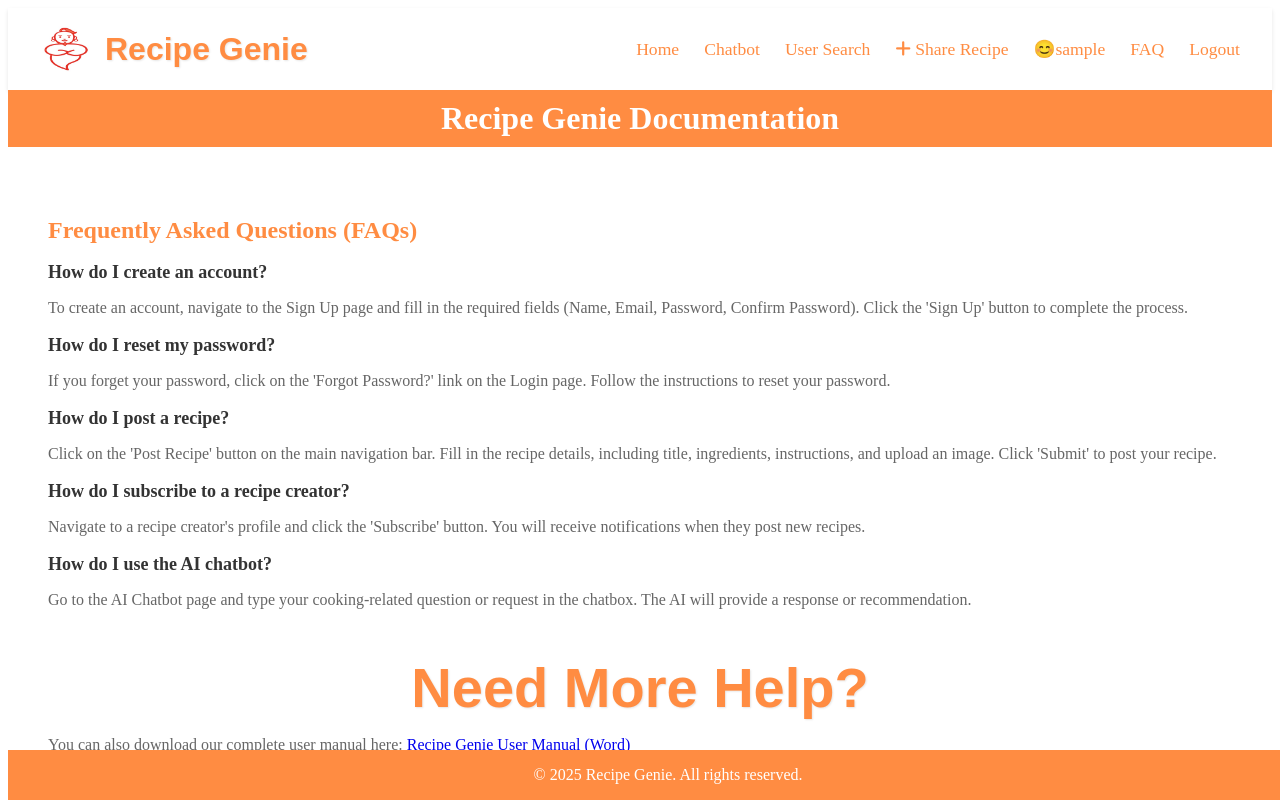
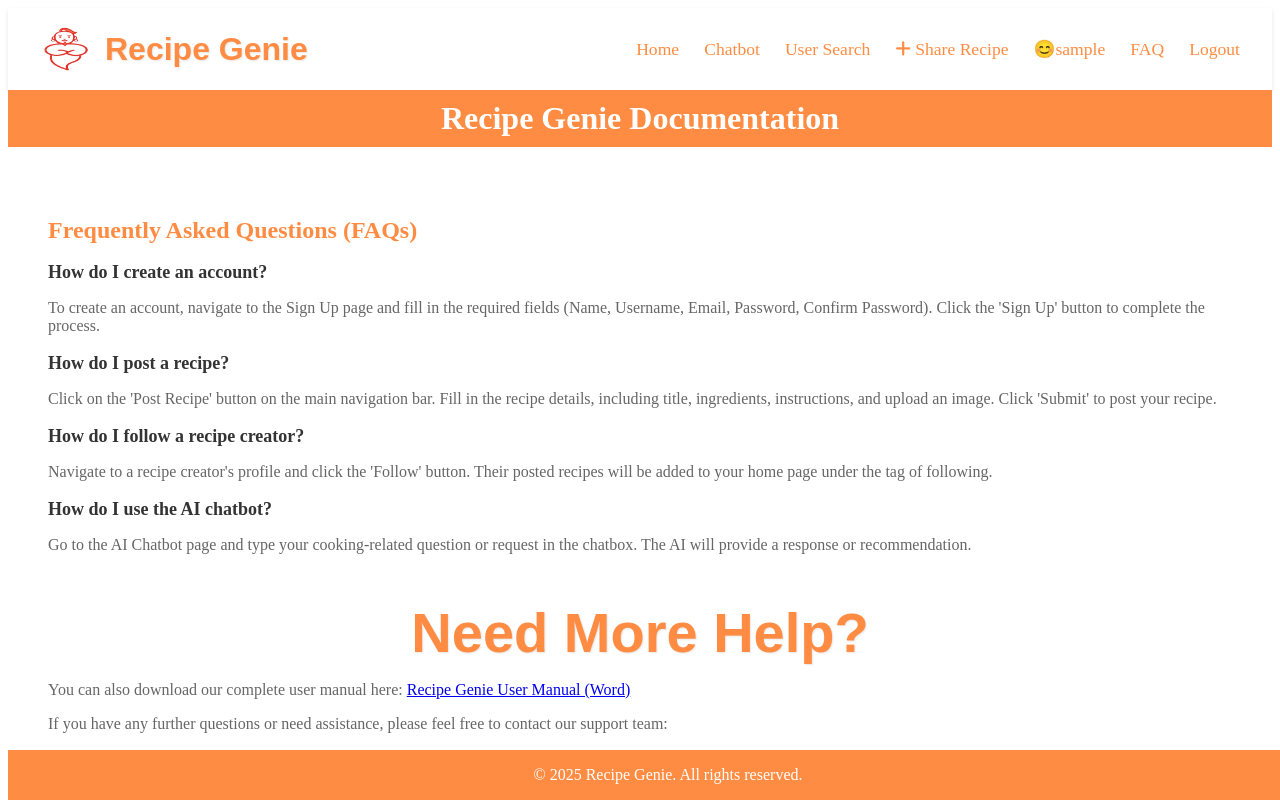
Before and after one commit to NoorUlAin-Asghar/Recipe-Genie, a React (Create React App) app in the folder Frontend/: page /documentation in a window 1280 px wide. Shown: the top 800 px of the page. Built offline with nearby package versions, Linux system fonts and the light colour scheme; sample sign-in values are in the browser's storage.

Commit message:
final chnages

```diff
--- a/Frontend/src/pages/DocumentationPage.jsx
+++ b/Frontend/src/pages/DocumentationPage.jsx
@@ -16,19 +16,19 @@ const DocumentationPage = () => {
           <h2 className="main-section-title">Frequently Asked Questions (FAQs)</h2>
           <div className="faq-item">
             <h3 className="faq-question">How do I create an account?</h3>
-            <p className="faq-answer">To create an account, navigate to the Sign Up page and fill in the required fields (Name, Email, Password, Confirm Password). Click the 'Sign Up' button to complete the process.</p>
+            <p className="faq-answer">To create an account, navigate to the Sign Up page and fill in the required fields (Name, Username, Email, Password, Confirm Password). Click the 'Sign Up' button to complete the process.</p>
           </div>
-          <div className="faq-item">
+          {/* <div className="faq-item">
             <h3 className="faq-question">How do I reset my password?</h3>
             <p className="faq-answer">If you forget your password, click on the 'Forgot Password?' link on the Login page. Follow the instructions to reset your password.</p>
-          </div>
+          </div> */}
           <div className="faq-item">
             <h3 className="faq-question">How do I post a recipe?</h3>
             <p className="faq-answer">Click on the 'Post Recipe' button on the main navigation bar. Fill in the recipe details, including title, ingredients, instructions, and upload an image. Click 'Submit' to post your recipe.</p>
           </div>
           <div className="faq-item">
-            <h3 className="faq-question">How do I subscribe to a recipe creator?</h3>
-            <p className="faq-answer">Navigate to a recipe creator's profile and click the 'Subscribe' button. You will receive notifications when they post new recipes.</p>
+            <h3 className="faq-question">How do I follow a recipe creator?</h3>
+            <p className="faq-answer">Navigate to a recipe creator's profile and click the 'Follow' button. Their posted recipes will be added to your home page under the tag of following.</p>
           </div>
           <div className="faq-item">
             <h3 className="faq-question">How do I use the AI chatbot?</h3>
--- a/Frontend/src/pages/Profile.jsx
+++ b/Frontend/src/pages/Profile.jsx
@@ -10,6 +10,7 @@ import { getProfile, getAllRecipesOfAUser, updateMyProfile, deleteRecipe, getFol
 
 import '../Profile.css';
 import '../Home.css';
+import LikeButton from '../components/LikeButton';
 
 const Profile = ({ user}) => {
   const { userId} = useParams(); // ID from URL - whose profile we are currently visitng
@@ -438,10 +439,11 @@ const Profile = ({ user}) => {
                   <div className="recipe-info">
                     <p>{recipe.title}</p>
                     <div className="recipe-meta">
-                      <span>
+                      <LikeButton recipeId={recipe._id} likeCount={recipe.likes}/>
+                      {/* <span>
                         <i className={recipe.likes > 0 ? "fas fa-heart" : "far fa-heart"}></i>
                         {recipe.likes}
-                      </span>
+                      </span> */}
                       <span><i className="fas fa-clock"></i> {recipe.cookTime} mins</span>
                     </div>
                   </div>
```
Also changed, not shown: 1 other file (tests, documents, lock files or other folders).
